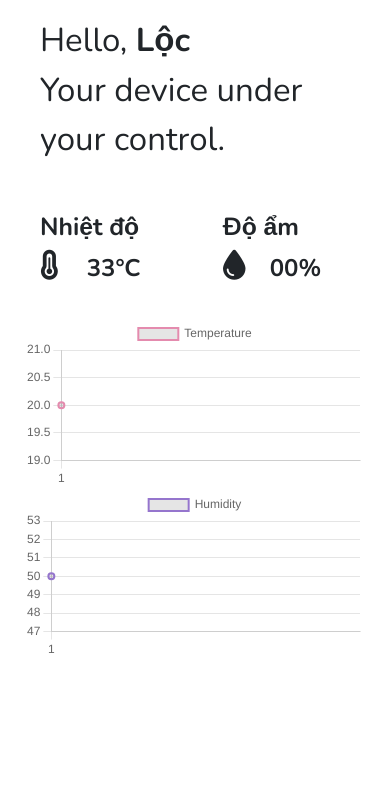
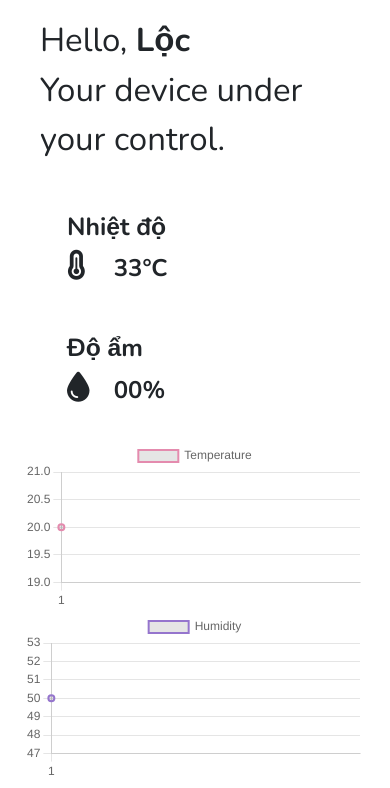
Before and after one commit to Kaze2508/MiniProject, a Flask app: page / in a window 390 px wide; the page is wider, and only the part inside the window is pictured. Shown: the part 56-844 px from the top of that part. Run offline with Flask 2, Linux system fonts and the light colour scheme; some libraries are stand-ins or nearby versions.

Commit message:
fix_error_html

```diff
--- a/app/static/css/style.css
+++ b/app/static/css/style.css
@@ -1,7 +1,8 @@
 body {
     font-family: 'Nunito', sans-serif!important;
-    margin:0;
-    padding:0;
+    /* margin:0;
+    padding:0; */
+
 }
 
 #menu ul li a {
--- a/app/templates/index.html
+++ b/app/templates/index.html
@@ -56,7 +56,7 @@
         </div>
         <div class="col container card-nav">
           <div class="row">
-            <div class="temperature-card col-6">
+            <div class="temperature-card col col-sm-6">
               <div class="card border-0 mx-auto card-component" style="width: 18rem;">
                 <div class="card-body">
                   <h2 class="card-title font-weight-bold">Nhiệt độ</h2>
@@ -67,7 +67,7 @@
                 </div>
               </div>
             </div>
-            <div class="humidity-card col-6">
+            <div class="humidity-card col col-sm-6">
               <div class="card border-0 mx-auto card-component" style="width: 18rem;">
                 <div class="card-body">
                   <h2 class="card-title font-weight-bold">Độ ẩm</h2>
```
